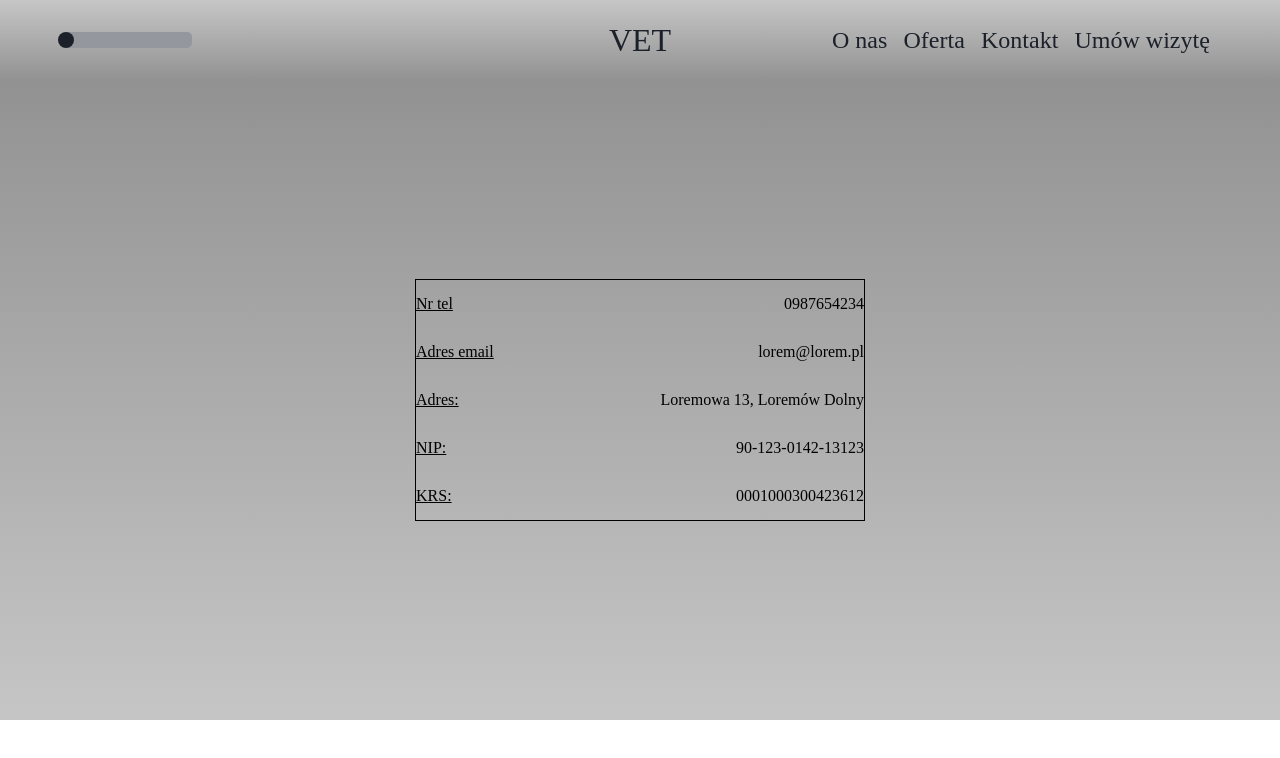
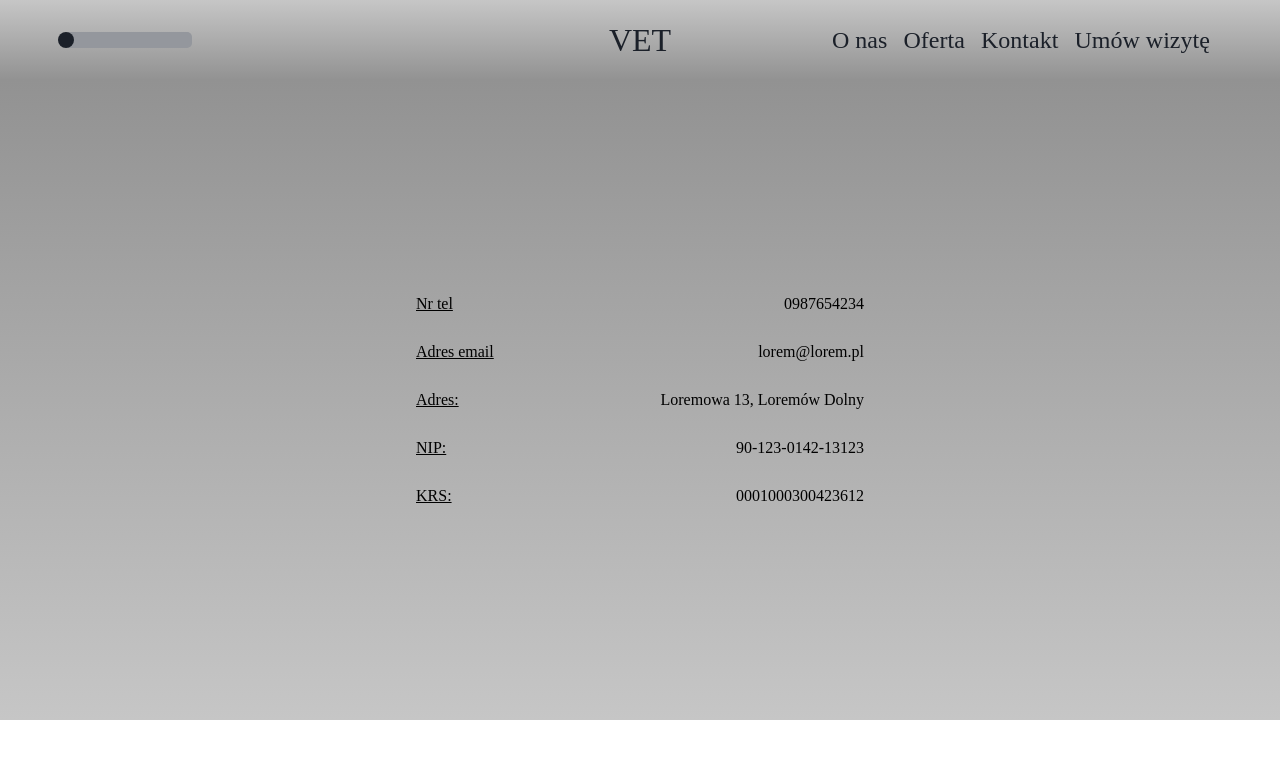
Before and after one commit to Kadavi95/ProjectMiniWeb, a React (Create React App) app: page /contactUs in a window 1280 px wide. Shown: the top 758 px of the page. Built offline with nearby package versions, Linux system fonts and the light colour scheme.

Commit message:
footer in progress

```diff
--- a/src/App.js
+++ b/src/App.js
@@ -3,6 +3,7 @@ import React from 'react';
 import {BrowserRouter as Router, Switch, Route} from 'react-router-dom';
 
 import Navigation from './Components/Navigation';
+import Footer from './Components/Footer';
 import homePage from './Components/pages/homePage';
 import contactus from './Components/pages/contactUs';
 import Appointment from './Components/pages/appointment';
@@ -22,10 +23,10 @@ const App = () => {
       <Route path='/products' exact = {true} component={products}/>
       <Route path='/vaccinate' exact = {true} component={products}/>
       <Route path='/treatment' exact = {true} component={products}/>
-
       <Route path='/appointment' exact = {true} component={Appointment}/>
       <Route component={ErrorComponent} />
     </Switch>
+    <Footer></Footer>
   </Router>
   </> );
 }
--- /dev/null
+++ b/src/Components/Footer.js
@@ -0,0 +1,12 @@
+import React from 'react';
+
+
+const Footer = () => {
+    return ( <>
+    <div className="footer_container">
+
+    </div>
+     </>);
+}
+
+export default Footer;
--- a/src/sass/contactUs.scss
+++ b/src/sass/contactUs.scss
@@ -11,8 +11,8 @@
   .mainContainer{
     height: 30vh;
     width: 35%;
-    border: 1px solid black;
-    @media screen and (max-width: 1000px) {
+
+    @media screen and (max-width: 1024px) {
         width: 85%;
     }
     .singleDateContainer{
```
